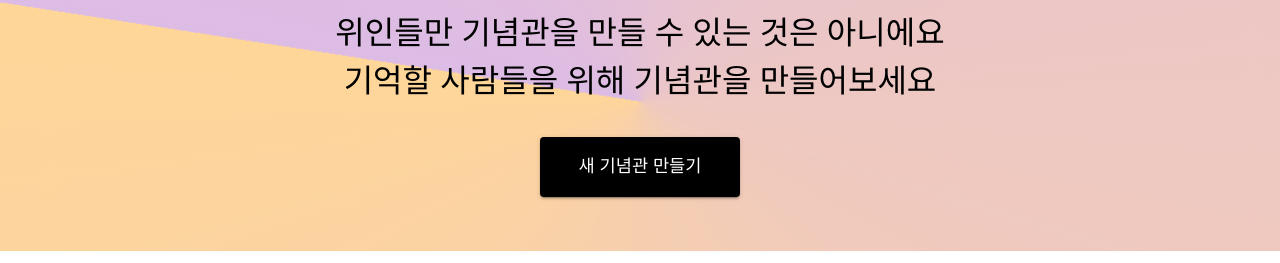
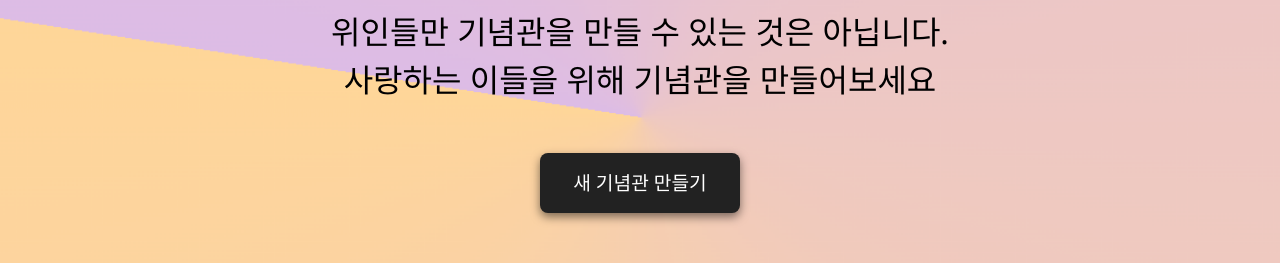
Before and after one commit to Genithlabs/Memorial, a Next.js app: page /main in a window 1280 px wide. Shown: the part 1786-2049 px from the top of the page. Built offline with nearby package versions, Linux system fonts and the light colour scheme; no server answers; a web font is replaced by a local one.

Commit message:
메인 하단 문구를 변경합니다

```diff
--- a/components/Main.tsx
+++ b/components/Main.tsx
@@ -505,29 +505,36 @@ export default function Main({ memorialCards }: MainProps) {
 						},
 					}}
 				>
-					위인들만 기념관을 만들 수 있는 것은 아니에요<br/>기억할 사람들을 위해 기념관을 만들어보세요
+					위인들만 기념관을 만들 수 있는 것은 아닙니다.<br/>사랑하는 이들을 위해 기념관을 만들어보세요
 				</Typography>
 				<Typography align="center" sx={{marginTop: "33px"}}>
 					<NextLink href="/form" passHref>
 						<Button
 							variant="contained"
 							sx={{
-								backgroundColor: 'black',
-								color: 'white',
+								mt: 2,
+								mb: 2,
+								pt: 2,
+								pb: 2,
+								backgroundColor: '#222222',
+								boxShadow: '0px 4px 10px rgba(0, 0, 0, 0.5)',
+								'&:hover': {
+									boxShadow: '0px 6px 8px rgba(0, 0, 0, 0.5)',
+								},
+								borderRadius: 2,
+								fontFamily: 'Noto Sans',
 								fontSize: {
-									xs: '0.9rem',
-									sm: '1.1rem',
+									xs: '1rem',
+									sm: '1.2rem',
 								},
-								padding: '12px 24px',
-								minWidth: '200px',
+								minWidth: {
+									xs: '150px',
+									sm: '200px',
+								},
 								height: {
-									xs: '40px',
-									sm: '60px',
+									xs: '50px',
+									sm: '60px'
 								},
-								'&:hover': {
-									backgroundColor: '#333',
-								},
-								fontFamily: "Inter"
 							}}
 						>
 							새 기념관 만들기
```
